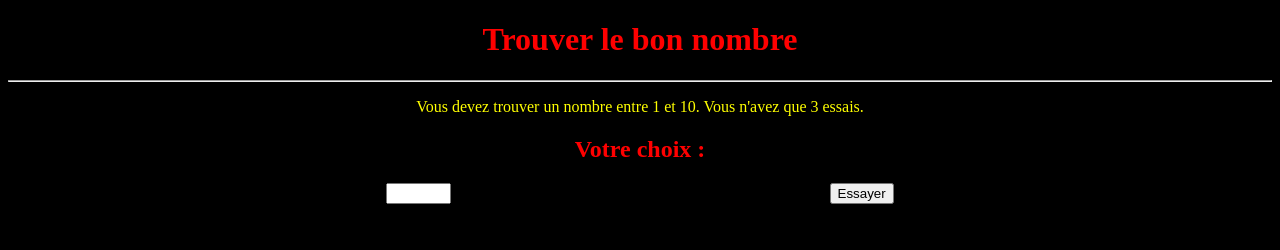
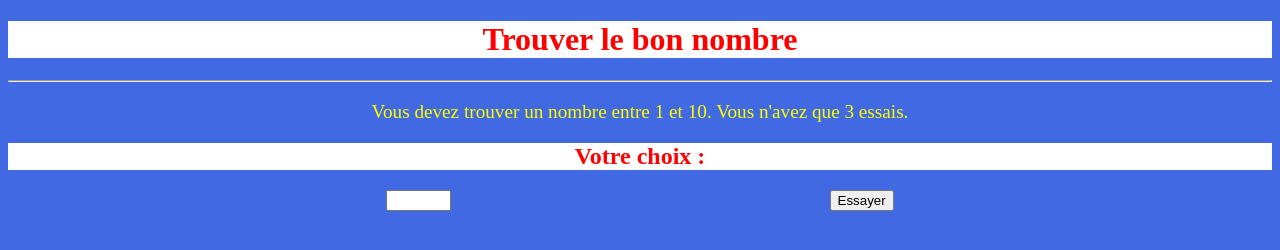
Before and after one commit to alpereira/jeu-de-devinettes, a plain HTML site: page jeu de devinettes/index.html in a window 1280 px wide. Drawn offline with Linux system fonts and the light colour scheme.

Commit message:
Update main.css

```diff
--- a/jeu de devinettes/assets/css/main.css
+++ b/jeu de devinettes/assets/css/main.css
@@ -1,17 +1,20 @@
 body {
-        background-color: black;
+        background-color: royalblue;
 }
 
 h1, h2 {
         color: red;
+        background-color: white;
         display: flex;
         justify-content: center;
+        width: auto;
 }
 
 p {
         color: yellow;
         display: flex;
         justify-content: center;
+        font-size: larger;
 }
 
 form {
```
